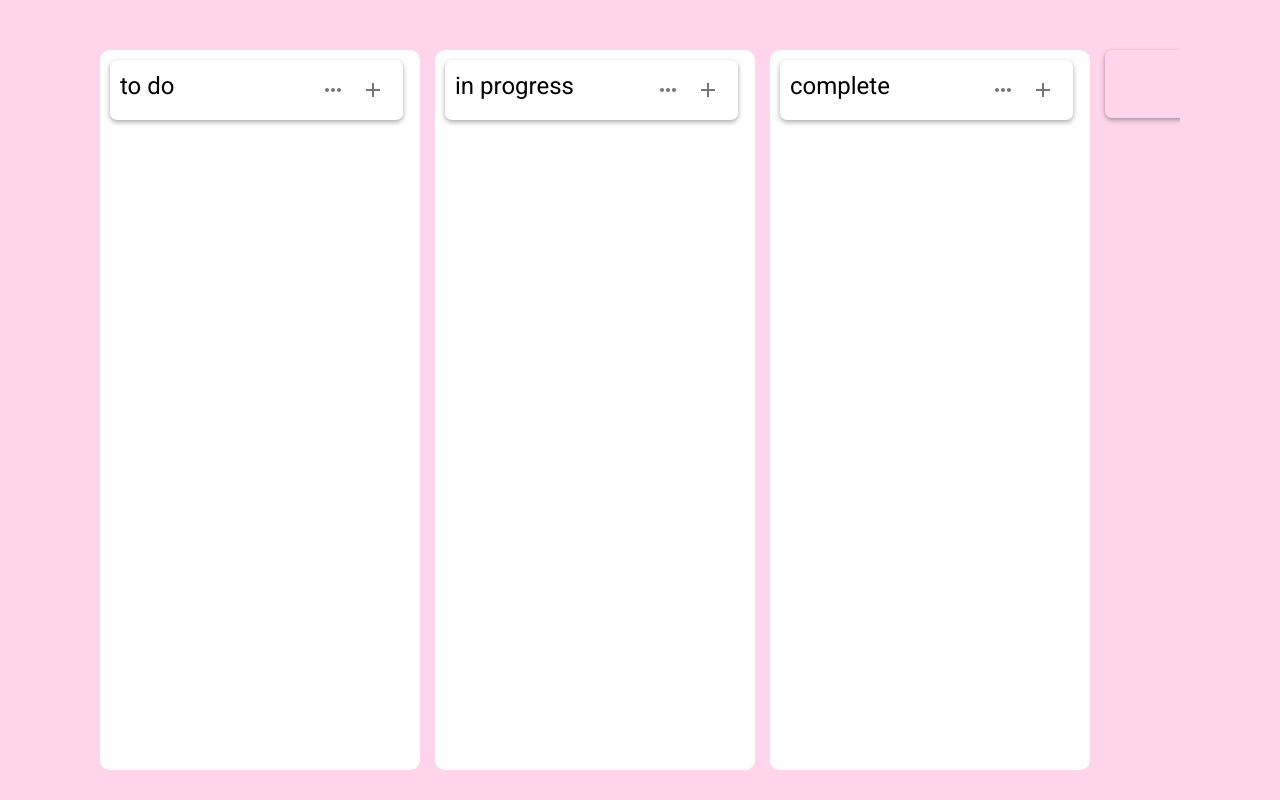
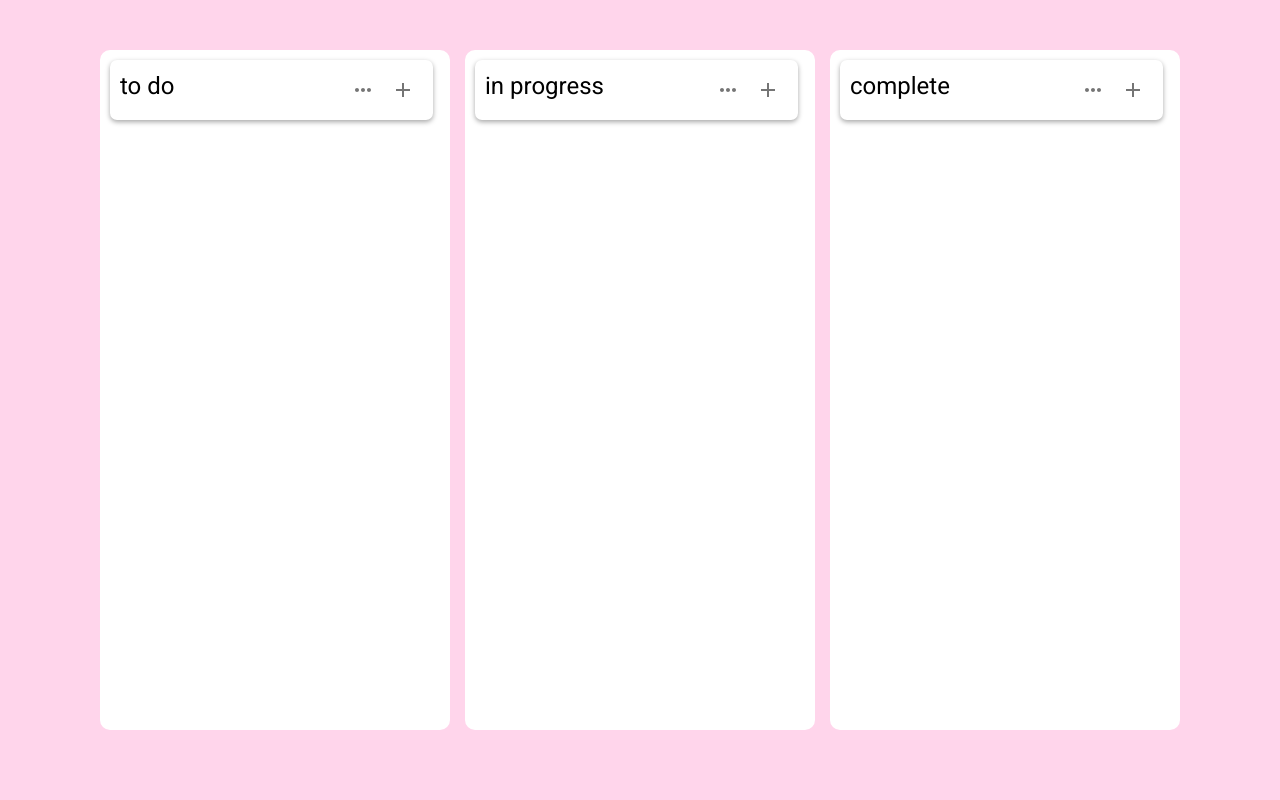
Before and after one commit to p3rfec77/task-tracker, a React (Vite) app: page / in a window 1280 px wide. Built offline with nearby package versions, Linux system fonts and the light colour scheme.

Commit message:
change columns and buttons width

```diff
--- a/src/components/AddStatusButton.tsx
+++ b/src/components/AddStatusButton.tsx
@@ -11,7 +11,7 @@ const AddStatusButton: FC<AddStatusButtonProps> = ({ changeStatus }) => {
       onClick={changeStatus}
       sx={{
         maxHeight: "68px",
-        minWidth: "25vw",
+        minWidth: "350px",
         backgroundColor: "transparent",
         boxShadow: "rgba(0, 0, 0, 0.35) 0px 2px 5px",
         padding: "10px 10px",
--- a/src/components/StatusColumn.tsx
+++ b/src/components/StatusColumn.tsx
@@ -9,8 +9,8 @@ const StatusColumn = ({ id, listItems, title }: StatusColumnProps) => {
     <Box
       key={id}
       sx={{
-        minWidth: "25vw",
-        maxHeight: "90vh",
+        minWidth: "350px",
+        maxHeight: "100%",
         padding: "10px",
         bgcolor: "background.paper",
         borderRadius: "10px",
--- a/src/components/StatusCreator.tsx
+++ b/src/components/StatusCreator.tsx
@@ -20,14 +20,13 @@ const StatusCreator: FC<StatusCreatorProps> = ({ toggleStatus, isOpen }) => {
   };
 
   const createStatusRef = useRef(null);
-  console.log("isOpen: " + isOpen);
   useOutsideClick(createStatusRef, toggleStatus, isOpen);
   return (
     <Box
       ref={createStatusRef}
       sx={{
         maxHeight: "70px",
-        minWidth: "25vw",
+        minWidth: "350px",
         marginBottom: "20px",
         padding: "10px 10px",
         display: "flex",
--- a/src/components/Test.tsx
+++ b/src/components/Test.tsx
@@ -20,15 +20,15 @@ const Test = () => {
       sx={{
         backgroundColor: "rgba(255, 172, 215, 0.5)",
         height: "100vh",
-        padding: "0px 100px",
+        padding: "50px 100px",
       }}
     >
       <Box
         sx={{
           display: "flex",
           gap: "15px",
-          minHeight: "100vh",
-          paddingTop: "50px",
+          paddingBottom: "20px",
+          height: "100%",
           overflow: "auto",
           scrollBehavior: "smooth",
         }}
```
